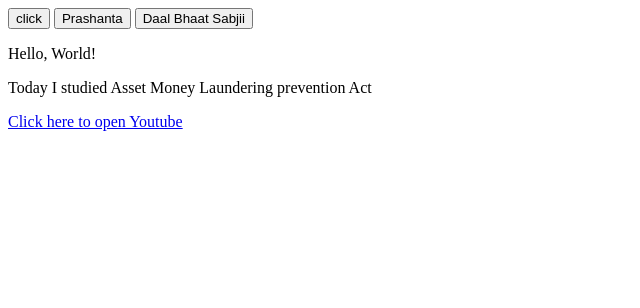
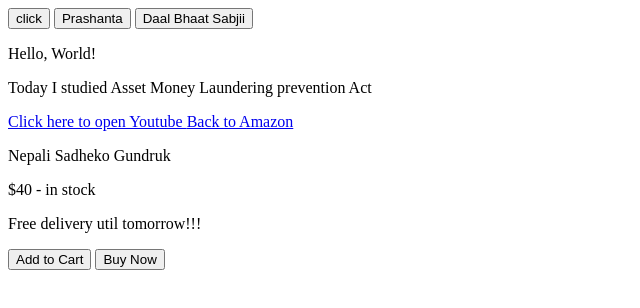
Before and after one commit to pprraasshh/html-basics, a plain HTML site: page index.html in a window 1280 px wide. Shown: the whole page, without its empty margins (0-640 px from the left). Drawn offline with Linux system fonts and the light colour scheme.

Commit message:
First exercise index.html

```diff
--- a/index.html
+++ b/index.html
@@ -3,4 +3,10 @@
 <button>Daal Bhaat Sabjii</button>
 <p>Hello, World!</p>
 <p>Today I studied Asset Money Laundering prevention Act</p>
-<a href="https://www.youtube.com/"> Click here to open Youtube </a>
+<a href="https://www.youtube.com/" target="_blank"> Click here to open Youtube </a>
+<a href="https://www.amazon.com/"> Back to Amazon</a>
+<p> Nepali Sadheko Gundruk</p>
+<p> $40 - in stock</p>
+<p> Free delivery util tomorrow!!!</p>
+<button> Add to Cart</button>
+<button> Buy Now </button>
```
